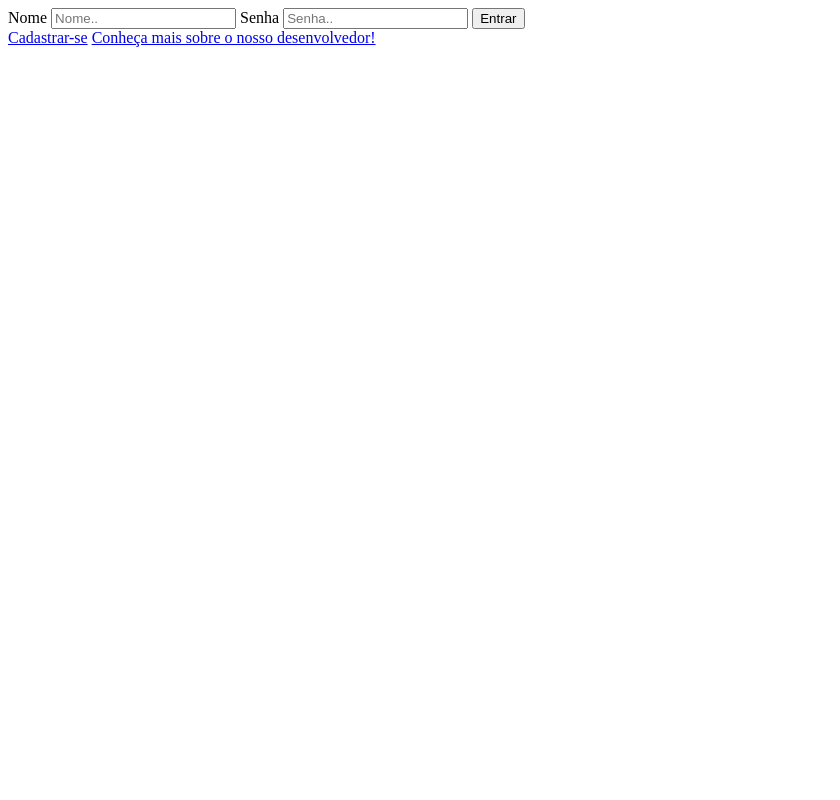
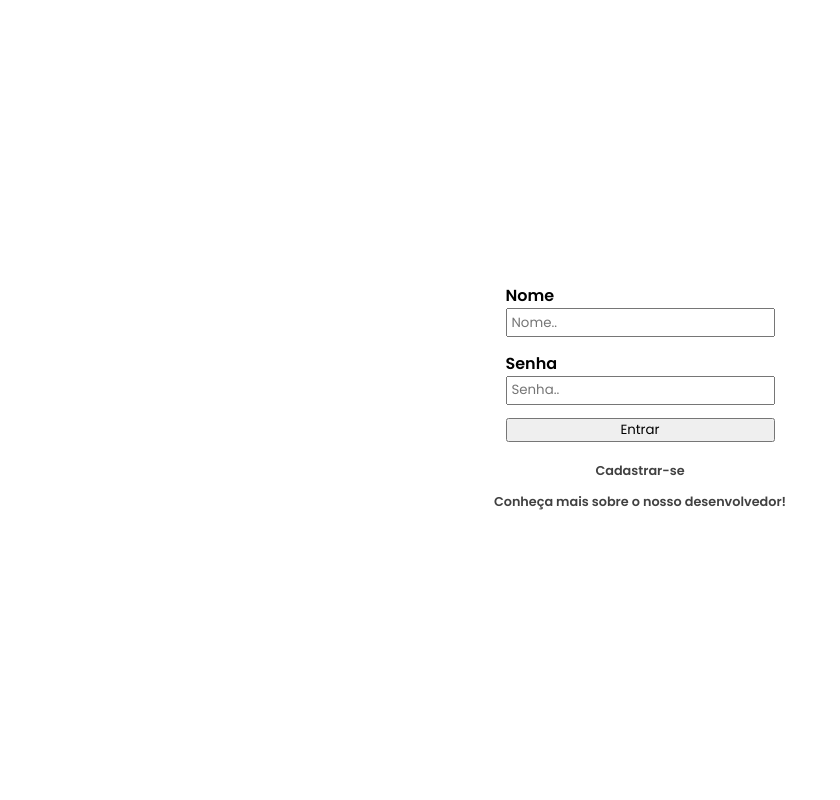
Before and after one commit to evaaldo/CADASTRO-PRODUTOS-PHP, a PHP site: page / in a window 1280 px wide. Shown: the whole page, without its empty margins (0-840 px from the left). Run offline with PHP 8.4, Linux system fonts and the light colour scheme.

Commit message:
Feat: CSS básico

```diff
--- a/index.php
+++ b/index.php
@@ -7,6 +7,9 @@
     <meta http-equiv="X-UA-Compatible" content="IE=edge">
     <meta name="viewport" content="width=device-width, initial-scale=1.0">
     <title>Acessar treinos</title>
+
+    <link rel="stylesheet" href="/style/style.css">
+    <link rel="stylesheet" href="/style/login.css">
 </head>
 <body>
     <section class="box-login">
@@ -16,10 +19,10 @@
         <div class="box-credenciais">
             <form class="box-form" method="post">
                 <label for="nome">Nome</label>
-                <input type="text" name="nome" id="nome" placeholder="Nome.." required>
+                <input class="box-form-input" type="text" name="nome" id="nome" placeholder="Nome.." required>
                 <label for="senha">Senha</label>
-                <input type="text" name="senha" id="senha" placeholder="Senha.." required>
-                <input type="submit" value="Entrar" name="login">
+                <input class="box-form-input" type="password" name="senha" id="senha" placeholder="Senha.." required>
+                <input class="btn-login" type="submit" value="Entrar" name="login">
             </form>
             <a class="signUp" href="cadastro.php">Cadastrar-se</a>
             <a class="github" href="https://github.com/evaaldo">Conheça mais sobre o nosso desenvolvedor!</a>
@@ -27,24 +30,24 @@
 
         <?php
 
-        include("conexao.php");
+        // include("conexao.php");
 
-        if(isset($_POST['login'])) {
-            $nome = $_POST['nome'];
-            $senha = $_POST['senha'];
+        // if(isset($_POST['login'])) {
+        //     $nome = $_POST['nome'];
+        //     $senha = $_POST['senha'];
 
-            $sql = "SELECT * FROM tb_usuario WHERE nome = '$nome' AND senha = '$senha'";
-            $sql_query = $conexao->query($sql) or exit($conexao->error);
+        //     $sql = "SELECT * FROM tb_usuario WHERE nome = '$nome' AND senha = '$senha'";
+        //     $sql_query = $conexao->query($sql) or exit($conexao->error);
 
-            $quantidade = $sql_query->num_rows;
+        //     $quantidade = $sql_query->num_rows;
 
-            if($quantidade == 1) {
-                $_SESSION['login'] = $_POST['nome'];
-                header("Location: home.php");
-            } else {
-                header("Location: erro.php");
-            }
-        }
+        //     if($quantidade == 1) {
+        //         $_SESSION['login'] = $_POST['nome'];
+        //         header("Location: home.php");
+        //     } else {
+        //         header("Location: erro.php");
+        //     }
+        // }
         ?>
 
     </section>
--- /dev/null
+++ b/style/login.css
@@ -0,0 +1,52 @@
+@import url(/style/style.css);
+
+body {
+    width: 100vw;
+    height: 100vh;
+    display: flex;
+    justify-content: center;
+    align-items: center;
+}
+
+.box-login {
+    display: flex;
+}
+
+.box-credenciais {
+    display: flex;
+    flex-direction: column;
+    justify-content: center;
+    align-items: center;
+}
+
+.box-form {
+    display: flex;
+    flex-direction: column;
+    justify-content: flex-start;
+}
+
+.box-form label {
+    font-weight: 600;
+}
+
+
+.box-form-input {
+    margin-bottom: 1em;
+    padding: .2em .3em;
+}
+
+.btn-login {
+    cursor: pointer;
+    margin-bottom: 1em;
+}
+
+.signUp, .github {
+    cursor: pointer;
+    text-decoration: none;
+    color: var(--preto-fundo);
+    border-radius: 5px;
+    padding: .5em 1em;
+    transition: .2s ease;
+    font-weight: 600;
+    font-size: .8em;
+}
--- /dev/null
+++ b/style/style.css
@@ -0,0 +1,13 @@
+@import url('https://fonts.googleapis.com/css2?family=Poppins:wght@100;200;300;400;500;600;700;800&display=swap');
+
+* {
+    padding: 0;
+    margin: 0;
+    font-family: 'Poppins', sans-serif;
+}
+
+:root {
+    --branco: #fff;
+    --preto: #000;
+    --preto-fundo: #414141;
+}
```
